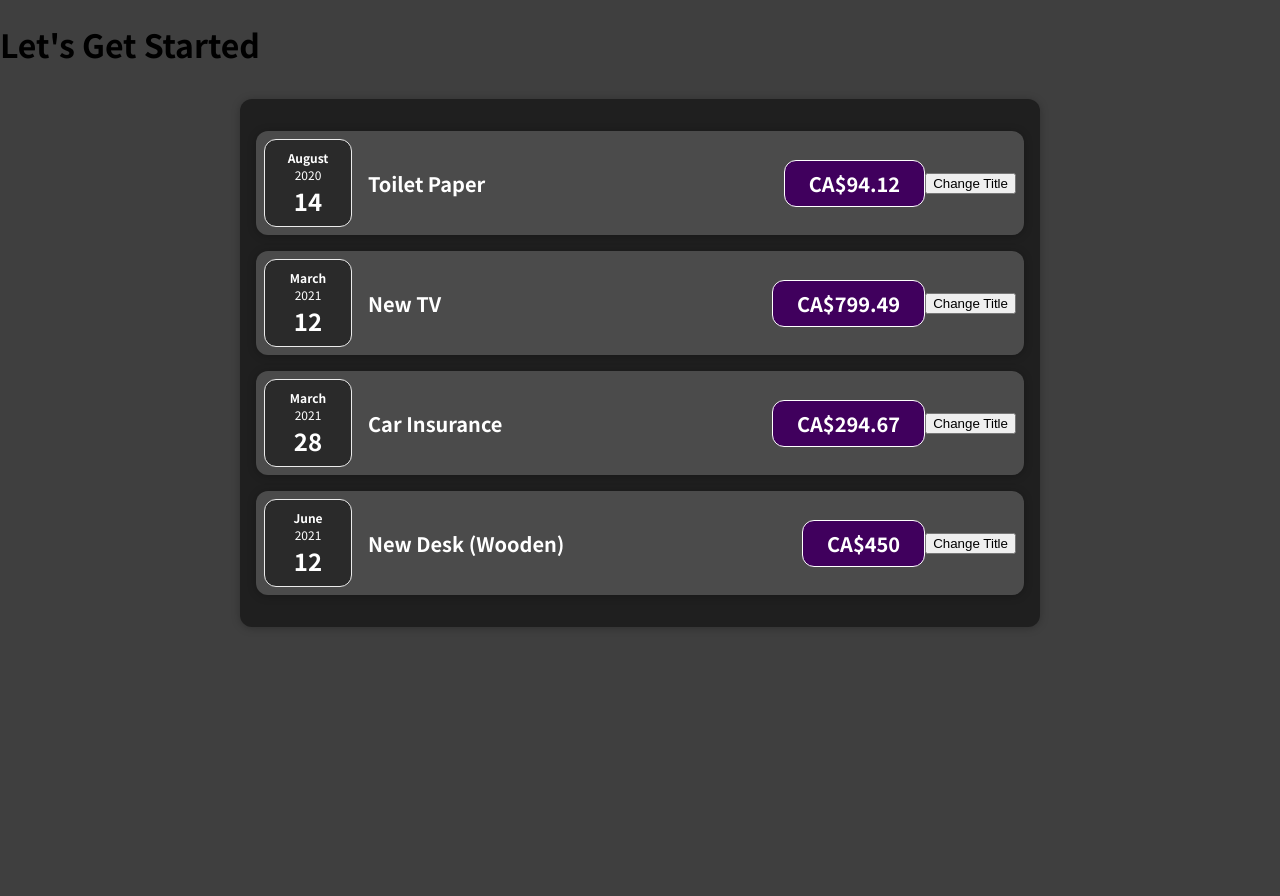
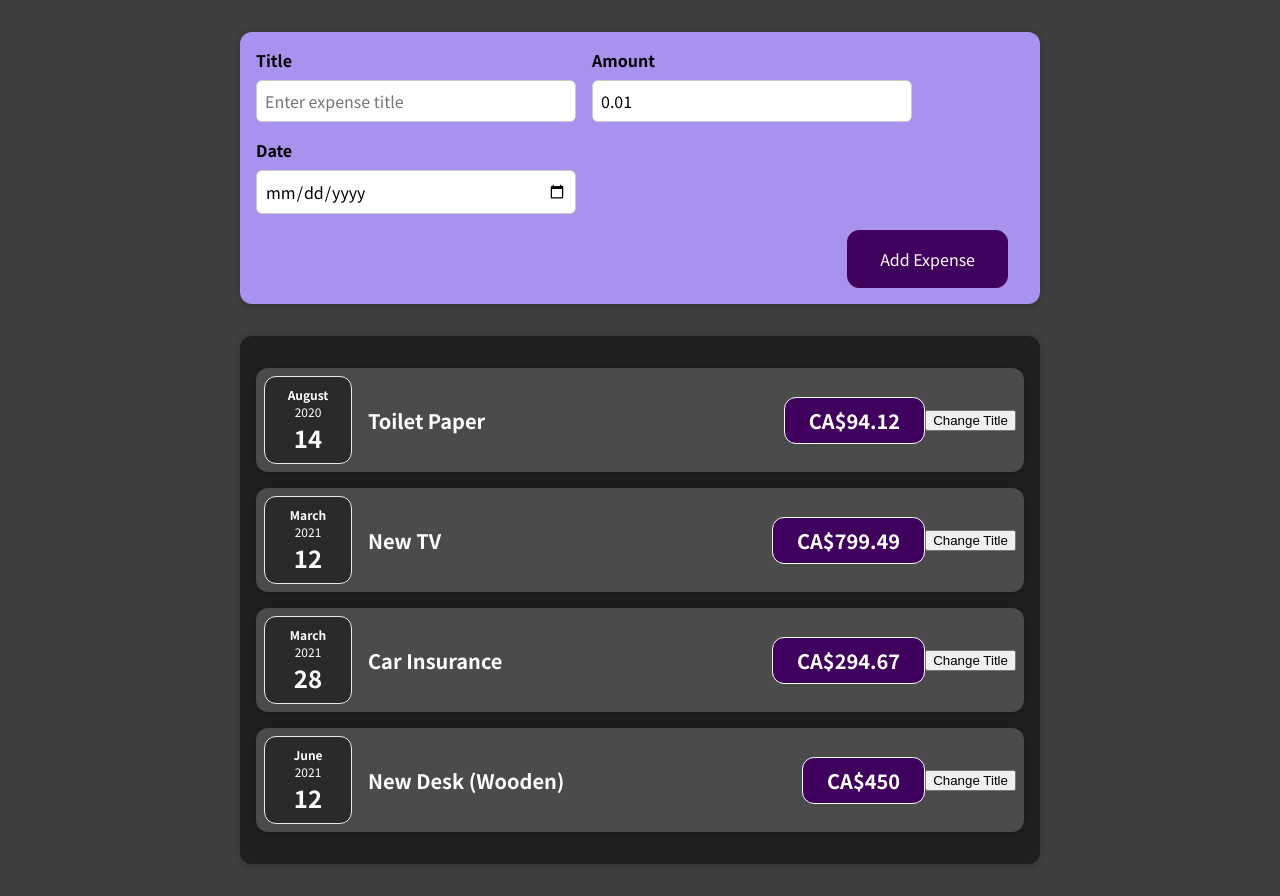
Before and after one commit to SahilFruitwala/react-complete-guide-course, a React (Create React App) app: page / in a window 1280 px wide. Before the commit the page ends 800 px from the top, so only its background shows below. Built offline with nearby package versions, Linux system fonts and the light colour scheme; the HTML template or start-up script is replaced by a standard one.

Commit message:
Ywo way binding and Use of multiple states

```diff
--- a/src/App.jsx
+++ b/src/App.jsx
@@ -1,33 +1,34 @@
 import ExpenseList from "./components/Expenses/ExpenseList";
+import NewExpense from "./components/NewExpense/NewExpense";
 
 const App = () => {
   const expenses = [
     {
-      id: 'e1',
-      title: 'Toilet Paper',
+      id: "e1",
+      title: "Toilet Paper",
       amount: 94.12,
       date: new Date(2020, 7, 14),
     },
-    { id: 'e2', title: 'New TV', amount: 799.49, date: new Date(2021, 2, 12) },
+    { id: "e2", title: "New TV", amount: 799.49, date: new Date(2021, 2, 12) },
     {
-      id: 'e3',
-      title: 'Car Insurance',
+      id: "e3",
+      title: "Car Insurance",
       amount: 294.67,
       date: new Date(2021, 2, 28),
     },
     {
-      id: 'e4',
-      title: 'New Desk (Wooden)',
+      id: "e4",
+      title: "New Desk (Wooden)",
       amount: 450,
       date: new Date(2021, 5, 12),
     },
   ];
   return (
     <div>
-      <h1>Let's Get Started</h1>
+      <NewExpense />
       <ExpenseList expenses={expenses} />
     </div>
   );
-}
+};
 
 export default App;
--- /dev/null
+++ b/src/components/NewExpense/ExpenseForm.css
@@ -0,0 +1,26 @@
+.new-expense__controls {
+  display: flex;
+  flex-wrap: wrap;
+  gap: 1rem;
+  margin-bottom: 1rem;
+  text-align: left;
+}
+
+.new-expense__control label {
+  font-weight: bold;
+  margin-bottom: 0.5rem;
+  display: block;
+}
+
+.new-expense__control input {
+  font: inherit;
+  padding: 0.5rem;
+  border-radius: 6px;
+  border: 1px solid #ccc;
+  width: 20rem;
+  max-width: 100%;
+}
+
+.new-expense__actions {
+  text-align: right;
+}
--- /dev/null
+++ b/src/components/NewExpense/ExpenseForm.jsx
@@ -0,0 +1,85 @@
+import { useState } from "react";
+
+import "./ExpenseForm.css";
+
+const ExpenseForm = () => {
+  const [expenseData, setExpenseData] = useState({
+    title: "",
+    amount: "0.01",
+    date: "",
+  });
+
+  const titleChangeHandler = (event) => {
+    setExpenseData((prevState) => ({
+      ...prevState,
+      title: event.target.value,
+    }));
+  };
+  const amountChanegHandler = (event) => {
+    // above is same as this but sometime due to timer react use to update changes may affect this method. SO, use above one.It will take lates snapshot of data keeping scedule state update in mind.
+    setExpenseData({ ...expenseData, amount: event.target.value });
+  };
+  const dateChanegHandler = (event) => {
+    setExpenseData({
+      ...expenseData,
+      date: new Date(event.target.value).toISOString().split("T")[0],
+    });
+  };
+
+  const submitHandler = (event) => {
+    event.preventDefault();
+    console.log(expenseData);
+    setExpenseData({
+      title: "",
+      amount: "0.01",
+      date: "",
+    });
+  };
+
+  return (
+    <form onSubmit={submitHandler}>
+      <div className="new-expense__controls">
+        <div className="new-expense__control">
+          <label htmlFor="Title">Title</label>
+          <input
+            type="text"
+            name="title"
+            id="title"
+            value={expenseData.title}
+            placeholder="Enter expense title"
+            onChange={titleChangeHandler}
+          />
+        </div>
+        <div className="new-expense__control">
+          <label htmlFor="Amount">Amount</label>
+          <input
+            type="number"
+            name="amount"
+            id="amount"
+            min="0.01"
+            step="0.01"
+            value={expenseData.amount}
+            onChange={amountChanegHandler}
+          />
+        </div>
+        <div className="new-expense__control">
+          <label htmlFor="Date">Date</label>
+          <input
+            type="date"
+            name="date"
+            id="date"
+            min="2019-01-01"
+            max="2022-12-31"
+            value={expenseData.date}
+            onChange={dateChanegHandler}
+          />
+        </div>
+      </div>
+      <div className="new-expense__actions">
+        <button type="submit">Add Expense</button>
+      </div>
+    </form>
+  );
+};
+
+export default ExpenseForm;
--- /dev/null
+++ b/src/components/NewExpense/NewExpense.css
@@ -0,0 +1,38 @@
+.new-expense {
+  background-color: #a892ee;
+  padding: 1rem;
+  margin: 2rem auto;
+  width: 50rem;
+  max-width: 95%;
+  border-radius: 12px;
+  text-align: center;
+  box-shadow: 0 1px 8px rgba(0, 0, 0, 0.25);
+}
+
+.new-expense button {
+  font: inherit;
+  cursor: pointer;
+  padding: 1rem 2rem;
+  border: 1px solid #40005d;
+  background-color: #40005d;
+  color: white;
+  border-radius: 12px;
+  margin-right: 1rem;
+}
+
+.new-expense button:hover,
+.new-expense button:active {
+  background-color: #510674;
+  border-color: #510674;
+}
+
+.new-expense button.alternative {
+  color: #220131;
+  border-color: transparent;
+  background-color: transparent;
+}
+
+.new-expense button.alternative:hover,
+.new-expense button.alternative:active {
+  background-color: #ddb3f8;
+}
--- /dev/null
+++ b/src/components/NewExpense/NewExpense.jsx
@@ -0,0 +1,12 @@
+import ExpenseForm from "./ExpenseForm";
+import "./NewExpense.css";
+
+const NewExpense = () => {
+  return (
+    <div className="new-expense">
+      <ExpenseForm />
+    </div>
+  );
+};
+
+export default NewExpense;
```
